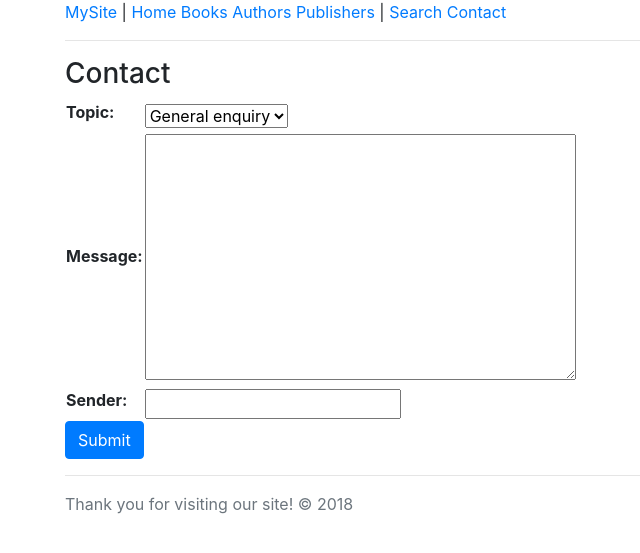
After one commit to Lukisn/DjangoTutorial, a Django app: page /books/contact in a window 1280 px wide. The commit adds this page. Shown: the top 553 px of the page, without its empty margins (20-660 px from the left). Run offline with Django 3.2, Linux system fonts and the light colour scheme; some libraries are stand-ins or nearby versions.

Commit message:
added a contact page view, template and form to process and validate feedback messages

```diff
--- /dev/null
+++ b/mybooksite/books/forms.py
@@ -0,0 +1,24 @@
+#!/usr/bin/env python3
+# -*- coding: utf-8 -*-
+from django import forms
+
+
+TOPIC_CHOICES = (
+    ("general", "General enquiry"),
+    ("bug", "Bug report"),
+    ("suggestion", "Suggestion"),
+)
+
+
+class ContactForm(forms.Form):
+    topic = forms.ChoiceField(choices=TOPIC_CHOICES)
+    message = forms.CharField(widget=forms.Textarea())
+    sender = forms.EmailField(required=False)
+
+    def clean_message(self, min_words=10):
+        message = self.cleaned_data.get("message", "")
+        num_words = len(message.split())
+        if num_words < min_words:
+            msg = f"Not enough words!" \
+                  f"At least {min_words} needed, but only {num_words} given"
+            raise forms.ValidationError(msg)
--- a/mybooksite/books/urls.py
+++ b/mybooksite/books/urls.py
@@ -1,19 +1,20 @@
 #!/usr/bin/env python3
 # -*- coding: utf-8 -*-
 from django.urls import path
-from .views import index, list_authors, list_books, list_publishers, \
-    author_details, book_details, publisher_details, search
+import books.views as views
 
 
 app_name = 'books'
 urlpatterns = [
-    path("", index, name="index"),
-    path("author", list_authors, name="author_list"),
-    path("author/<int:author_id>", author_details, name="author_details"),
-    path("book", list_books, name="book_list"),
-    path("book/<int:book_id>", book_details, name="book_details"),
-    path("publisher", list_publishers, name="publisher_list"),
-    path("publisher/<int:publisher_id>", publisher_details,
+    path("", views.index, name="index"),
+    path("author", views.list_authors, name="author_list"),
+    path("author/<int:author_id>", views.author_details, name="author_details"),
+    path("book", views.list_books, name="book_list"),
+    path("book/<int:book_id>", views.book_details, name="book_details"),
+    path("publisher", views.list_publishers, name="publisher_list"),
+    path("publisher/<int:publisher_id>", views.publisher_details,
          name="publisher_details"),
-    path("search", search, name="search"),
+    path("search", views.search, name="search"),
+    path("contact", views.contact, name="contact"),
+    path("contact/thanks", views.contact_thanks, name="contact_thanks"),
 ]
--- a/mybooksite/books/views.py
+++ b/mybooksite/books/views.py
@@ -1,8 +1,10 @@
 from random import choice
 
-from django.shortcuts import render
+from django.shortcuts import render, redirect, reverse
 from django.db.models import Q
+from django.core.mail import send_mail
 from .models import Author, Publisher, Book
+from .forms import ContactForm
 
 
 def index(request):
@@ -64,3 +66,27 @@ def search(request):
         "query": query,
         "results": results,
     })
+
+
+def contact(request):
+    if request.method == "POST":
+        form = ContactForm(request.POST)
+        if form.is_valid():
+            topic = form.cleaned_data["topic"]
+            message = form.cleaned_data["message"]
+            sender = form.cleaned_data.get("sender", "noreply@example.com")
+            send_mail(
+                subject=f"Feedback from your site, topic: {topic}",
+                message=message,
+                from_email=sender,
+                recipient_list=["administrator@example.com"],
+                fail_silently=True,
+            )
+            return redirect(reverse("books:contact_thanks"))
+    else:
+        form = ContactForm()
+    return render(request, "books/contact.html", {"form": form})
+
+
+def contact_thanks(request):
+    return render(request, "books/contact_thanks.html")
--- a/mybooksite/templates/books/base.html
+++ b/mybooksite/templates/books/base.html
@@ -9,5 +9,6 @@
   <a href="{% url 'books:publisher_list' %}">Publishers</a>
   <span>|</span>
   <a href="{% url 'books:search' %}">Search</a>
+  <a href="{% url 'books:contact' %}">Contact</a>
   <hr />
 {% endblock %}
--- /dev/null
+++ b/mybooksite/templates/books/contact.html
@@ -0,0 +1,16 @@
+{% extends "books/base.html" %}
+
+{% block title %}
+  Contact
+{% endblock %}
+
+{% block content %}
+  <h3>Contact</h3>
+  <form action="{% url 'books:contact' %}" method="POST">
+    {% csrf_token %}
+    <table>
+      {{ form.as_table }}
+    </table>
+    <p><button class="btn btn-primary" type="submit">Submit</button></p>
+  </form>
+{% endblock %}
```
Also changed, not shown: mybooksite/mybooksite/settings.py (+9 -0 lines), mybooksite/templates/books/contact_thanks.html (added, +10 -0 lines).
